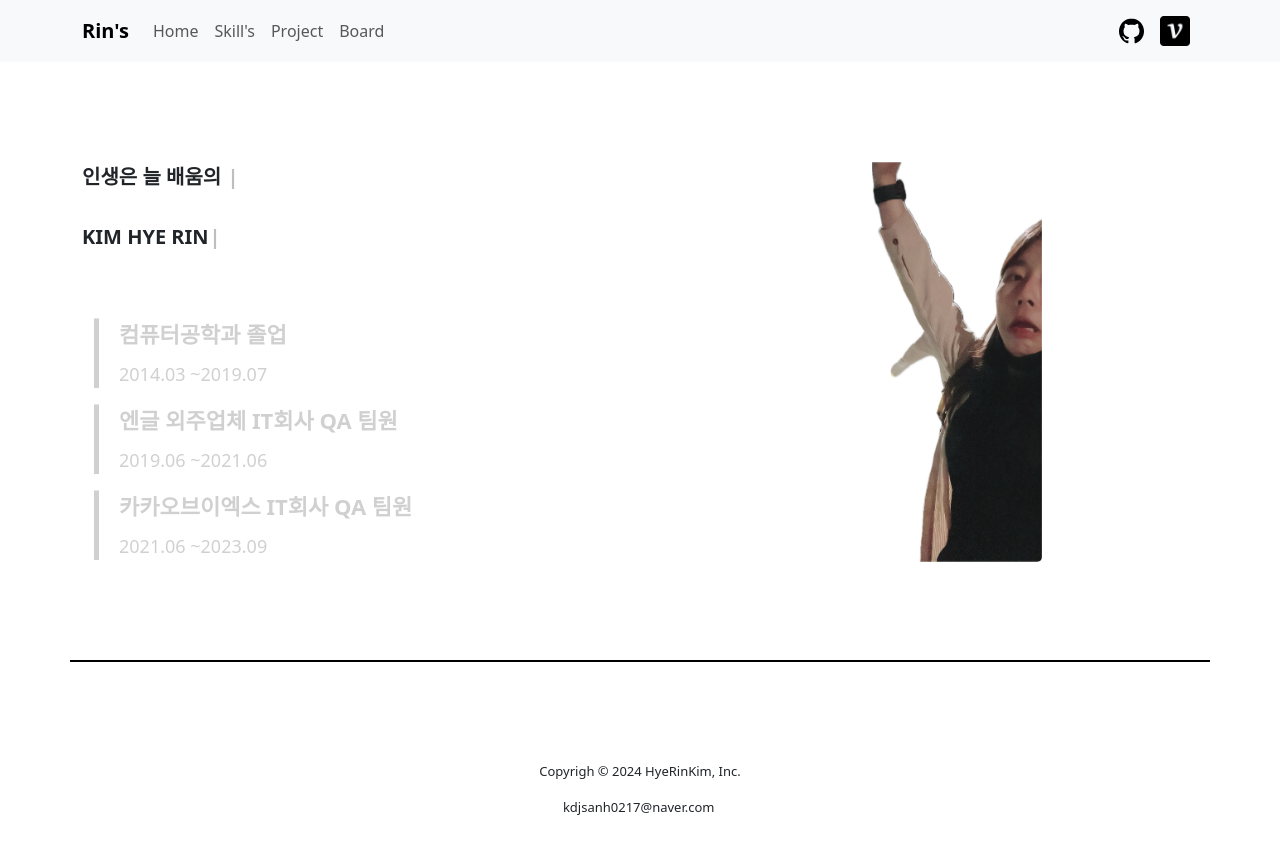
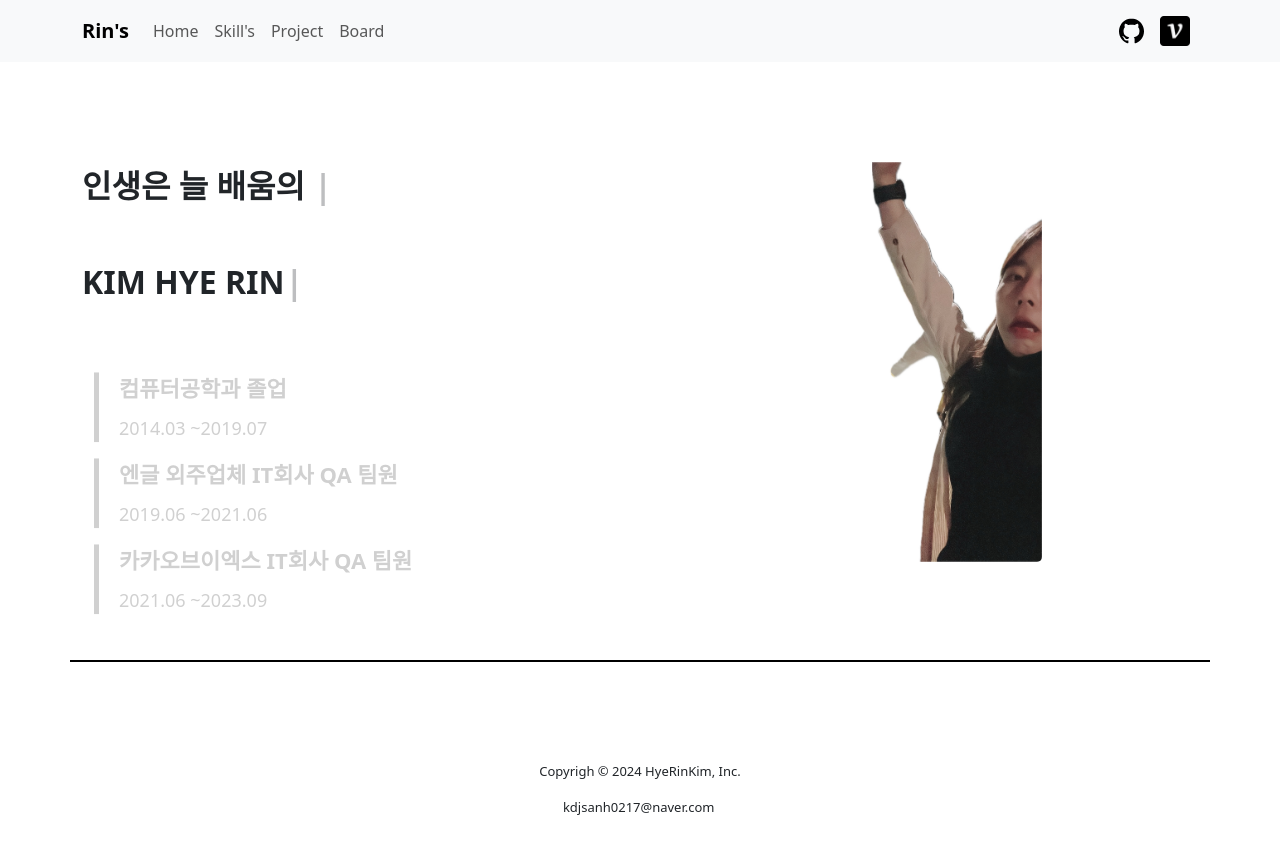
Before and after one commit to HyeRinGrace/introduce, a React (Create React App) app: page / in a window 1280 px wide. Shown: the top 854 px of the page. Built offline with nearby package versions, Linux system fonts and the light colour scheme.

Commit message:
인트로 폰트사이즈 적용

```diff
--- a/src/Common/ProjectCard/ProjectCard.jsx
+++ b/src/Common/ProjectCard/ProjectCard.jsx
@@ -1,5 +1,5 @@
 import React, { useState } from 'react';
-import { Card, Container, Row, Col } from 'react-bootstrap';
+import { Card, Container, Row, Col, Spinner } from 'react-bootstrap';
 import { Fade } from "react-awesome-reveal";
 import '../../Common/ProjectCard/ProjectCard.css';
 import ProjectModal from '../ProjectModal';
@@ -10,6 +10,7 @@ const ProjectCard = () => {
     const items = Projects.projects;
     const [showModal, setShowModal] = useState(false); // 모달 상태
     const [selectedProject, setSelectedProject] = useState(null); // 선택된 프로젝트
+    const [imageLoading, setImageLoading] = useState(true); // 이미지 로딩 상태
 
     // 클릭한 카드의 정보를 선택된 프로젝트로 설정하는 함수
     const handleCardClick = (project) => {
@@ -38,11 +39,17 @@ const ProjectCard = () => {
                         {items.map((item) => (
                             <Col key={item.id} md={3} style={{ marginBottom: '20px' }}>
                                 <Card className='Card'>
-                                    <Card.Img onClick={() => handleCardClick(item)} variant="top" src={item.imageURL} />
+                                    {imageLoading && <Spinner animation="border" />}
+                                    <Card.Img
+                                        onClick={() => handleCardClick(item)}
+                                        variant="top"
+                                        src={item?.imageURL}
+                                        onLoad={() => setImageLoading(false)} // 이미지 로드 성공 시 상태 업데이트
+                                        onError={() => setImageLoading(false)} // 이미지 로드 실패 시 상태 업데이트
+                                    />
                                     <Card.Body>
-                                        <Card.Title style={{ fontSize: '13px' }}>{item.title}</Card.Title>
+                                        <Card.Title style={{ fontSize: '13px' }}>{item?.title}</Card.Title>
                                     </Card.Body>
-
                                 </Card>
                             </Col>
                         ))}
--- a/src/Pages/HomePage/Banner/Banner.css
+++ b/src/Pages/HomePage/Banner/Banner.css
@@ -29,7 +29,7 @@
 @media (max-width:768px) {
     .BannerText {
         position: absolute;
-        top: 50%;
+        top: 40%;
         left: 40%;
         transform: translate(-30%, -50%);
         z-index: 1; /* 배너 텍스트가 이미지 위로 올라오도록 설정 */
--- a/src/Pages/HomePage/Main/Context/Intro.jsx
+++ b/src/Pages/HomePage/Main/Context/Intro.jsx
@@ -1,27 +1,23 @@
-import React from 'react'
-import {Col} from 'react-bootstrap'
-import Typewriter from "typewriter-effect";
+// Intro.js
+import React from 'react';
+import { Col } from 'react-bootstrap';
+import Typewriter from 'typewriter-effect';
 import '../Context/intro.css';
 
 const Intro = () => {
   return (
-    <Col className='NameTag' style={{
-        width:'100px',
-        fontSize:'20px',
-        fontWeight:'bolder',
-        whiteSpace: 'nowrap'
-    }}>
+    <Col className='NameTag'>
       <Typewriter
         className="Motion"
         options={{
-        strings: ["인생은 늘 배움의 연속이다.","프론트엔드 개발자를 꿈꾸는 김혜린입니다."],
+          strings: ["인생은 늘 배움의 연속이다.", "프론트엔드 개발자를 꿈꾸는 김혜린입니다."],
           autoStart: true,
           loop: true,
           delay: 150,
         }}
-        style={{ fontSize: "60px" }}
+        style={{ fontSize: "80px" }}
       />
-    <br/>
+      <br />
       <Typewriter
         onInit={(typewriter) => {
           typewriter
@@ -30,10 +26,8 @@ const Intro = () => {
             .start();
         }}
       />
+    </Col>
+  );
+};
 
-
-    </Col>
-  )
-}
-
-export default Intro
+export default Intro;
--- a/src/Pages/HomePage/Main/Context/intro.css
+++ b/src/Pages/HomePage/Main/Context/intro.css
@@ -0,0 +1,14 @@
+/* intro.css */
+.NameTag {
+    width: 100px;
+    font-size: 32px;
+    font-weight: bolder;
+    white-space: nowrap;
+  }
+
+  @media (max-width:768px) {
+    .NameTag {
+      font-size: 20px;
+      width: 60px;
+    }
+  }
--- a/src/Pages/HomePage/Main/Projects/ProjectItems.jsx
+++ b/src/Pages/HomePage/Main/Projects/ProjectItems.jsx
@@ -1,17 +1,18 @@
 const Projects = {
     "projects": [
-        { "id": "1", "title": "넷플릭스 클론코딩", "imageURL": "https://i.ibb.co/CVVDqkZ/2024-03-18-23-23-17.png", "skills" : "react, react-query, bootstrap, 무료 영화 API",
-        "problem":"인기순, 최신순, 장르별 필터과정에서 각각의 버튼 클릭 이후에 재클릭 했을 경우 동작하지 않은 문제" ,"solution" : "각 버튼을 클릭 이후 상태값 초기화, 페이지네이션 초기화 진행" ,"link" :"https://hyeflix-hyerinkims-projects.vercel.app/"},
-        { "id": "2", "title": "스터디 채팅", "imageURL": "https://i.ibb.co/s1RQ2B5/2024-03-18-23-26-25.png","skills" : "Vue, react-hook-form, react-router-dom, md5,firebase, bootstrap",
-        "problem":"firebase 초기 세팅 및 각각의 채팅창으로 마운트될 때, 아이콘이 바로 보이지 않는 문제" ,"solution" : " firebase docs 정독 후 초기 세팅 진행, useEffect를 통해 채팅룸 id가 변경될때 마운트 진행 + 마운트 될 때 메세지 배열 초기화" ,"link" :"https://rins-study-chat.vercel.app/" },
+        { "id": "1", "title": "가위바위보 게임", "imageURL": "https://i.ibb.co/5chX5pT/2024-03-26-17-20-23.png", "skills" : "react, bootstrap", "problem":"처음 리액트를 접하면서 만든 프로젝트로 리액트 문법에 미숙헀던 문제" ,"solution" : "지속적인 공부와 스스로 코딩을 하며 익숙해지기" ,"link" :"https://classcomponentrins.netlify.app/" },
+        { "id": "2", "title": "간단 날씨 페이지", "imageURL": "https://i.ibb.co/mBkBQFG/2024-03-26-17-12-32.png", "skills" : "react, bootstrap, 무료 날씨 API",
+        "problem":"위치 기반 lat과 lon기반으로 API를 호출해야하는데, API 딜레이로 에러" ,"solution" : "useEffect를 통해 페이지가 새로고침될때마다 사용자의 lat과 lon을 가져오도록 수정" ,"link" :"https://hyether.vercel.app/" },
         { "id": "3", "title": "H&M 쇼핑몰", "imageURL": "https://i.ibb.co/Bq8TXCZ/2024-03-19-00-26-40.png","skills" : "react, redux, react-router-dom, redux-thunk ,json-server",
         "problem":"API 문제가 있는지, useParams값으로 검색 부분을 구현했지만 동작하지 않음" ,"solution" : "해결하지 못함" ,"link" :"https://rinshnm-hyerinkims-projects.vercel.app/" },
         { "id": "4", "title": "팀 쇼핑몰 페이지", "imageURL": "https://i.ibb.co/RB2xndT/2024-03-19-00-18-18.png", "skills" : "Vue, typescript, redux ,react-router-dom ,styled-components, 무료 product API", "problem":"팀프로젝트로 진행하다 보니 소통문제" ,"solution" : "매주 화,목,금 어려웠던 부분과 진행상태 해결법 소통" ,"link" :"https://front-end-ten-rho.vercel.app/" },
         { "id": "5", "title": "마켓컬리 클론코딩", "imageURL": "https://i.ibb.co/LpyxPH0/2024-03-19-01-01-33.png", "skills" : "typescript, redux, bootstrap ",
         "problem":"타입스크립트를 처음 접하여 많이 미숙했던 상태" ,"solution" : "팀에게 솔직하게 얘기 + 팀의 배려로 일부 기능을 구현하며 타입스크립트에 대해 공부 및 기능 구현" ,"link" :"https://maketkurly-project.vercel.app/" },
-        { "id": "6", "title": "간단 날씨 페이지", "imageURL": "https://i.ibb.co/F8bwS4s/2024-03-19-00-14-36.png", "skills" : "react, bootstrap, 무료 날씨 API",
-        "problem":"위치 기반 lat과 lon기반으로 API를 호출해야하는데, API 딜레이로 에러" ,"solution" : "useEffect를 통해 페이지가 새로고침될때마다 사용자의 lat과 lon을 가져오도록 수정" ,"link" :"https://hyether.vercel.app/" },
-        { "id": "7", "title": "포트폴리오 페이지", "imageURL": "https://i.ibb.co/Y8SDVdP/2024-03-22-14-49-55.png", "skills" : "react, redux, firebase, bootstrap, typewriter-effect, react-awesome-reveal", "problem":"타이핑 주는 효과를 내고 싶었는데, setInterval로 일일히 다 구현하는데 어려운 문제" ,"solution" : "react-awesome-reveal과 typewriter-effect로 손쉽게 구현" ,"link" :"https://tiny-chaja-c1975f.netlify.app/" }
+        { "id": "6", "title": "넷플릭스 클론코딩", "imageURL": "https://i.ibb.co/CVVDqkZ/2024-03-18-23-23-17.png", "skills" : "react, react-query, bootstrap, 무료 영화 API",
+        "problem":"인기순, 최신순, 장르별 필터과정에서 각각의 버튼 클릭 이후에 재클릭 했을 경우 동작하지 않은 문제" ,"solution" : "각 버튼을 클릭 이후 상태값 초기화, 페이지네이션 초기화 진행" ,"link" :"https://hyeflix-hyerinkims-projects.vercel.app/"},
+        { "id": "7", "title": "스터디 채팅", "imageURL": "https://i.ibb.co/s1RQ2B5/2024-03-18-23-26-25.png","skills" : "Vue, react-hook-form, react-router-dom, md5,firebase, bootstrap",
+        "problem":"firebase 초기 세팅 및 각각의 채팅창으로 마운트될 때, 아이콘이 바로 보이지 않는 문제" ,"solution" : " firebase docs 정독 후 초기 세팅 진행, useEffect를 통해 채팅룸 id가 변경될때 마운트 진행 + 마운트 될 때 메세지 배열 초기화" ,"link" :"https://rins-study-chat.vercel.app/" },
+        { "id": "8", "title": "포트폴리오 페이지", "imageURL": "https://i.ibb.co/Y8SDVdP/2024-03-22-14-49-55.png", "skills" : "react, redux, firebase, bootstrap, typewriter-effect, react-awesome-reveal", "problem":"타이핑 주는 효과를 내고 싶었는데, setInterval로 일일히 다 구현하는데 어려운 문제" ,"solution" : "react-awesome-reveal과 typewriter-effect로 손쉽게 구현" ,"link" :"https://tiny-chaja-c1975f.netlify.app/" }
     ]
 }
 
```
Lines whose indentation alone changed are shown as unchanged.
